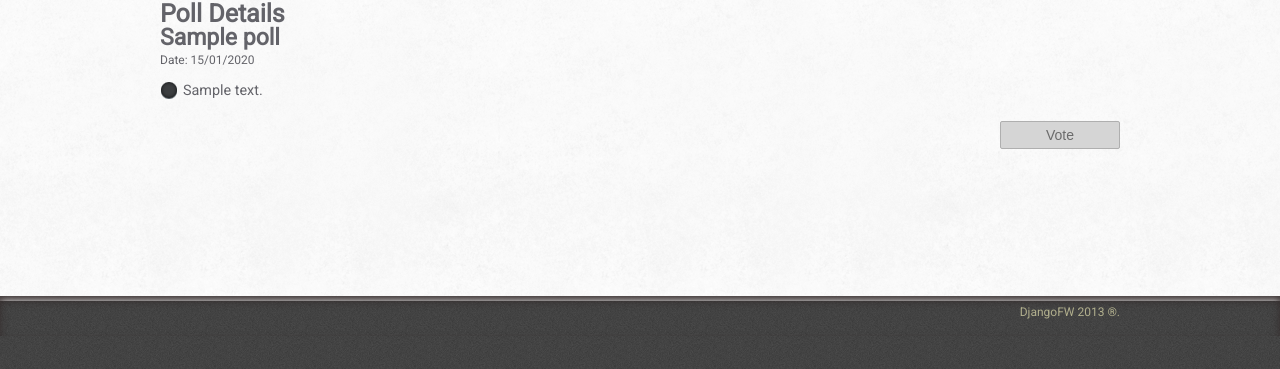
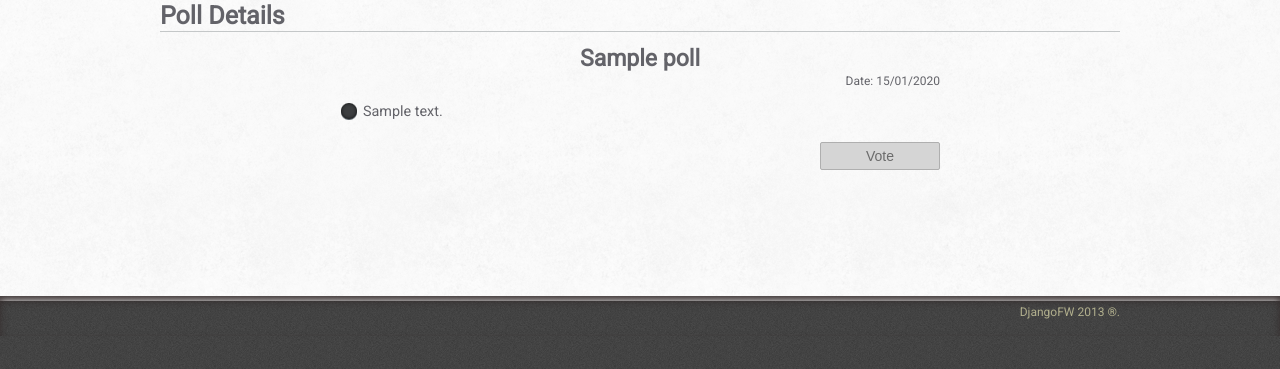
Before and after one commit to adroaldof/djangofw, a Django app: template templates/polls/details.html in a window 1280 px wide. Shown: the part 99-468 px from the top of the page. Run offline with Django 3.2, Linux system fonts and the light colour scheme; the template is opened without the code that fills it: values that come from a table or form of the project are taken from there, others are empty; tables that the repository leaves empty hold one stand-in row (values such as "Sample post"); some libraries are stand-ins or nearby versions.

Commit message:
Add content style

```diff
--- a/static/css/styles.css
+++ b/static/css/styles.css
@@ -164,6 +164,33 @@ ul#navigation li.current {
 }
 
 
+/* Content */
+#title {
+  line-height: 30px;
+  border-bottom: 1px solid #C4C7C8;
+  margin-bottom: 15px;
+}
+
+.subheading {
+  width: 600px;
+  margin: 0 auto;
+}
+
+.subheading h2 {
+  text-align: center;
+}
+
+.subheading p {
+  text-align: right;
+}
+
+.main-content {
+  margin-left: 50px;
+  width: 600px;
+  margin: 0 auto;
+}
+
+
 /* Footer */
 footer {
   width: 100%;
```
